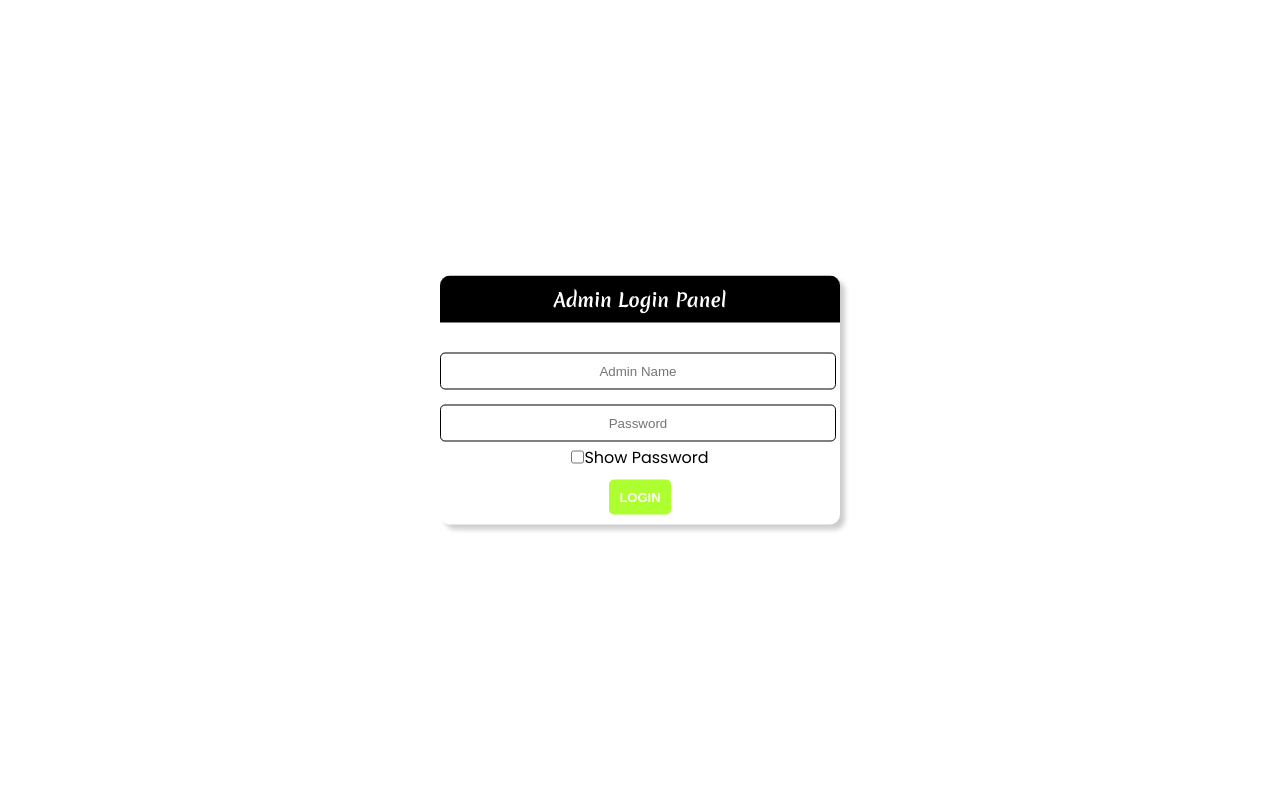
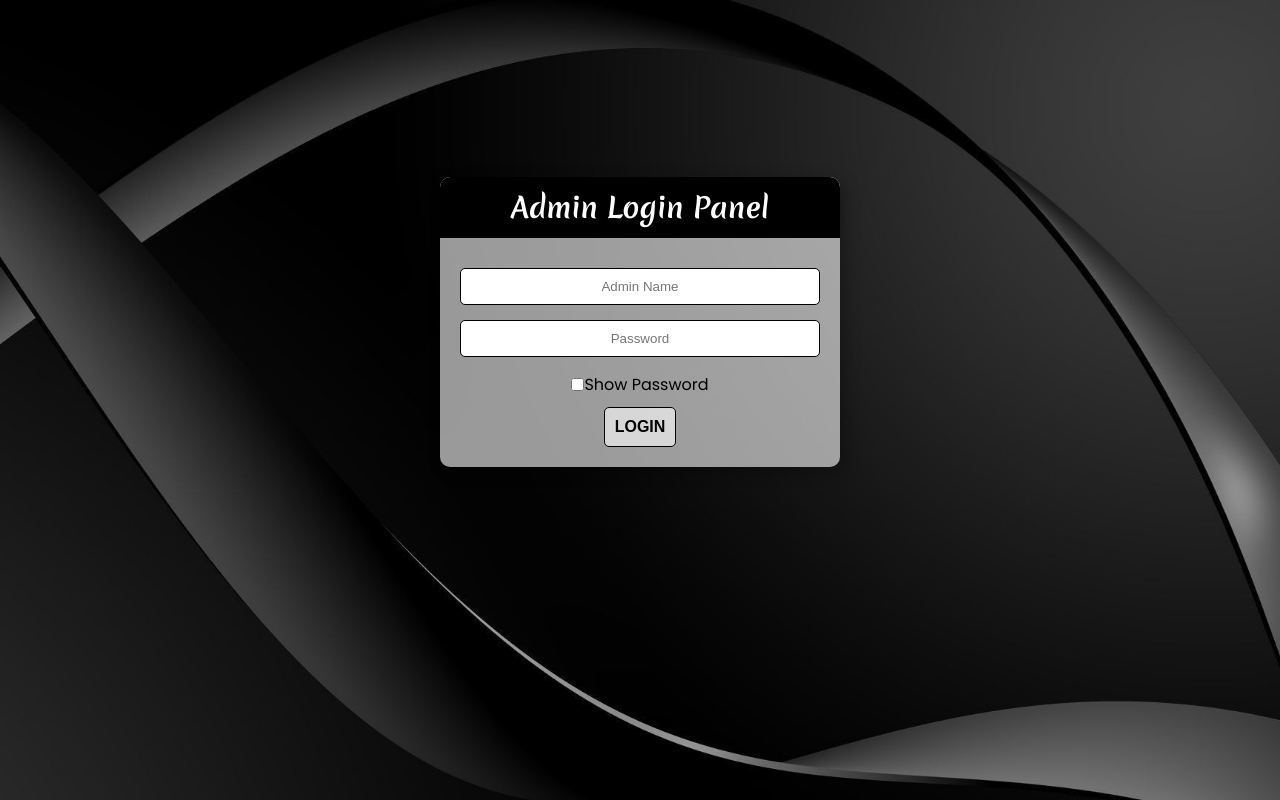
Before and after one commit to rohitghatal1/hotel_booking, a PHP site: page /adminLoginPage.php in a window 1280 px wide. Run offline with PHP 8.4, Linux system fonts and the light colour scheme.

Commit message:
added background iamge for admin login panel

```diff
--- a/admin/adminLoginPage.php
+++ b/admin/adminLoginPage.php
@@ -21,6 +21,7 @@ if (isset($_SESSION['admin_username'])) {
     exit();
 }
 ?>
+    <div class="adminLoginContainer">
         <form action="adminLogin.php" method="post">
             <div class="adminLoginForm">
                 <h3 class="heading-font">Admin Login Panel</h3>
@@ -31,6 +32,7 @@ if (isset($_SESSION['admin_username'])) {
                 <button class="login-btn" type="submit">LOGIN</button>
             </div>
         </form>
+    </div>
 </body>
 
 
--- a/admin/css/admin.css
+++ b/admin/css/admin.css
@@ -1,99 +1,89 @@
-*{
-    background-color: #fff;
+* {
     padding: 0;
     margin: 0;
     box-sizing: border-box;
 }
 
-body{
-    background-color: #fff;
+body {
+    background: url('../blackBG.jpg') no-repeat center center fixed;
+    background-size: cover;
     padding: 10px;
 }
 
-/* for styling all heading with same font  */
-.heading-font{
+/* For styling all headings with the same font */
+.heading-font {
     font-family: 'Merienda', cursive;
 }
 
-/* for styling all texts with same font  */
-.text-font{
+/* For styling all texts with the same font */
+.text-font {
     font-family: 'Poppins', sans-serif;
 }
 
-.adminLoginForm{
-    position: absolute;
-    top: 50%;
-    left: 50%;
-    box-shadow: 5px 5px 5px rgba(0,0,0,0.2);
+.adminLoginContainer {
+    padding: 10px;
+    width: 100%;
+    height: 39rem;
+    display: flex;
+    justify-content: center;
+    align-items: center;
+}
+
+.adminLoginForm {
+    background-color: rgba(255, 255, 255, 0.6);
+    box-shadow: 5px 5px 15px rgba(0, 0, 0, 0.3);
     width: 400px;
     border-radius: 10px;
     text-align: center;
-    padding-bottom: 10px;
+    padding-bottom: 20px;
     overflow: hidden;
-    transform: translate(-50%, -50%);
 }
 
-.adminLoginForm h3{
-    text-align: center;
-    font: 28px;
+.adminLoginForm h3 {
+    font-size: 28px;
     background-color: black;
     color: #fff;
     padding: 10px;
     margin-bottom: 30px;
+    border-top-left-radius: 10px;
+    border-top-right-radius: 10px;
 }
 
-.adminLoginForm input[type ="text"],
-input[type = "password"]{
+.adminLoginForm input[type="text"],
+.adminLoginForm input[type="password"] {
     display: block;
-    width: 99%;
+    width: 90%;
     text-align: center;
     border: 1px solid black;
     padding: 10px;
-    margin-top: 15px;
+    margin: 15px auto;
     border-radius: 5px;
-    -webkit-border-radius: 5px;
-    -moz-border-radius: 5px;
-    -ms-border-radius: 5px;
-    -o-border-radius: 5px;
 }
 
-.toggle-password-visibility{
+.toggle-password-visibility {
     margin-top: 3px;
     display: flex;
     justify-content: center;
     cursor: pointer;
 }
 
-.login-btn{
+.login-btn {
     margin-top: 10px;
-    background-color: greenyellow;
-    color: #fff;
+    background-color: rgba(255, 255, 255, 0.6);
+    color: black;
     padding: 10px;
-    font-size: 13px;
+    font-size: 16px;
     font-weight: bold;
-    border: none;
+    border: 1px solid black;
     cursor: pointer;
     border-radius: 5px;
-    -webkit-border-radius: 5px;
-    -moz-border-radius: 5px;
-    -ms-border-radius: 5px;
-    -o-border-radius: 5px;
 }
 
-.login-btn:hover{
+.login-btn:hover {
     background-color: rgb(108, 176, 5);
 }
 
-button:active{
-    scale: 0.8;
-    transition: all ease 0.8s;
-    -webkit-transition: all ease 0.8s;
-    -moz-transition: all ease 0.8s;
-    -ms-transition: all ease 0.8s;
-    -o-transition: all ease 0.8s;
-}
-
-button:active{
-    scale: 0.9;
+button:active {
+    transform: scale(0.9);
     transition: all ease 0.2s;
 }
```
Also changed, not shown: admin/backgrounloginimage.jpg (added), admin/blackBG.jpg (added), admin/loginImage.jpg (added), admin/loginbackround.jpg (added). Lines whose indentation alone changed are shown as unchanged.
